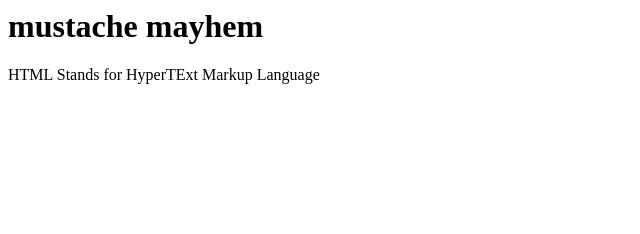
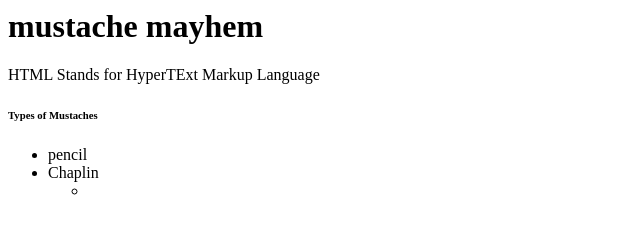
Before and after one commit to gregoryyang93/gregoryyang93.github.io, a plain HTML site: page index.html in a window 1280 px wide. Shown: the whole page, without its empty margins (0-640 px from the left). Drawn offline with Linux system fonts and the light colour scheme.

Commit message:
Update index.html

```diff
--- a/index.html
+++ b/index.html
@@ -5,8 +5,20 @@
 	 </head>
 	 <body>
 		 <h1>mustache mayhem</h1>
+
 	 <P>HTML Stands for HyperTExt Markup Language</P>
 	 </body>
 
+		<h6>Types of Mustaches</h6>
+			<ul>
+			<li>pencil</li>
+			<Li>Chaplin</li>
+
+
+
+
+	<ul>
+		<li></li>
+
 
 	<HTML>
```
